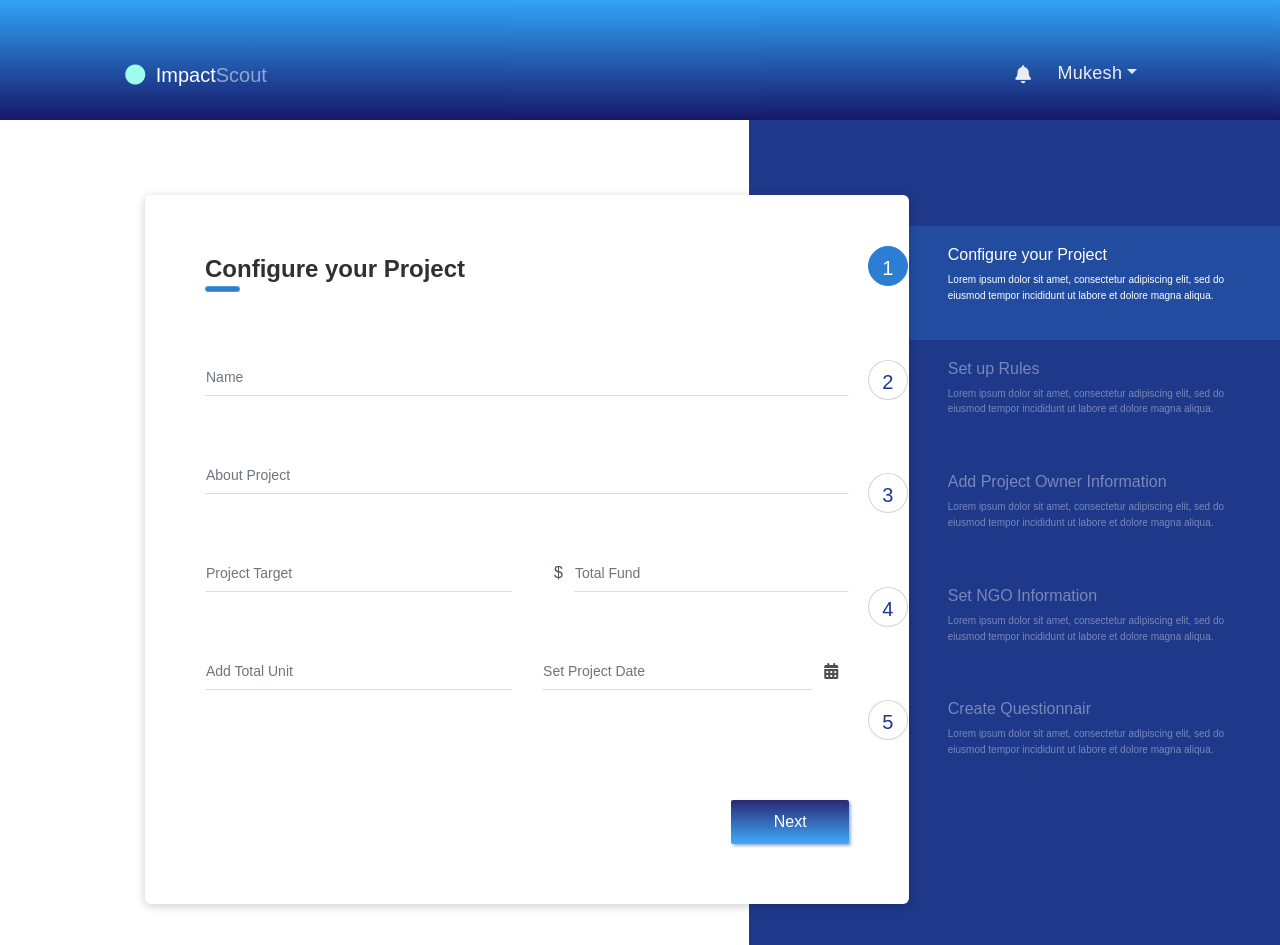
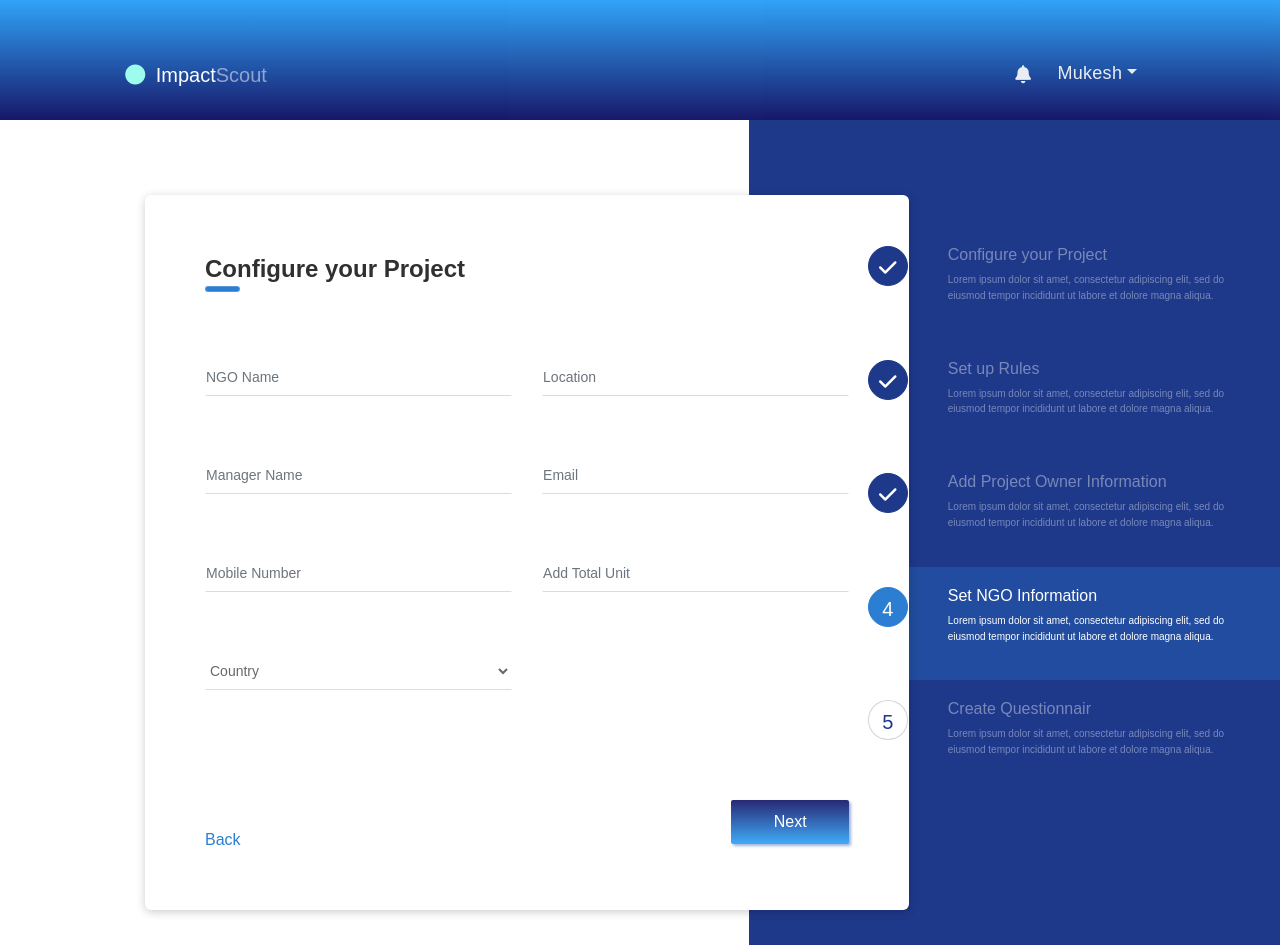
Before and after one commit to ankitm27/CSR_dashboard, a React (Create React App) app: page /step4 in a window 1280 px wide. Built offline with nearby package versions, Linux system fonts and the light colour scheme; a web font is replaced by a local one.

Commit message:
Projects

```diff
--- a/src/Components/CreateProject/Step4/CreateProject.jsx
+++ b/src/Components/CreateProject/Step4/CreateProject.jsx
@@ -43,31 +43,31 @@ class CreateProject extends Component {
                                 <div className="col-md-12 projectform">
                                     <Form>
                                         <div className="row">
-                                            <div className="col-md-12">
+                                            <div className="col-md-6">
                                                 <Form.Group controlId="formBasicName">
-                                                    <Form.Control type="text" placeholder="Name" />
+                                                    <Form.Control type="text" placeholder="NGO Name" />
                                                 </Form.Group>
                                             </div>
-                                            <div className="col-md-12">
+                                            <div className="col-md-6">
+                                                <Form.Group controlId="formBasicName">
+                                                    <Form.Control type="text" placeholder="Location" />
+                                                </Form.Group>
+                                            </div>
+                                            <div className="col-md-6">
                                                 <Form.Group controlId="formBasicProject">
-                                                    <Form.Control type="text" placeholder="About Project" />
+                                                    <Form.Control type="text" placeholder="Manager Name" />
                                                 </Form.Group>
                                             </div>
 
                                             <div className="col-md-6">
                                                 <Form.Group controlId="formBasicTarget">
-                                                    <Form.Control type="text" placeholder="Project Target" />
+                                                    <Form.Control type="email" placeholder="Email" />
                                                 </Form.Group>
                                             </div>
                                             <div className="col-md-6">
-                                                <InputGroup>
-                                                    <InputGroup.Prepend>
-                                                        <InputGroup.Text id="inputGroupPrepend">$</InputGroup.Text>
-                                                    </InputGroup.Prepend>
-                                                    <Form.Control
-                                                        type="text"
-                                                        placeholder="Total Fund" />
-                                                </InputGroup>
+                                                <Form.Group controlId="formBasicTarget">
+                                                    <Form.Control type="number" placeholder="Mobile Number" />
+                                                </Form.Group>
                                             </div>
 
 
@@ -77,24 +77,30 @@ class CreateProject extends Component {
                                                     <Form.Control type="text" placeholder="Add Total Unit" />
                                                 </Form.Group>
                                             </div>
+
+
+
                                             <div className="col-md-6">
-                                                <InputGroup>
-
-                                                    <Form.Control
-                                                        type="text"
-                                                        placeholder="Set Project Date" />
-                                                    <InputGroup.Prepend>
-                                                        <InputGroup.Text id="inputGroupPrepend" selected={this.state.startDate}
-                                                            onChange={this.handleChange} >  <i className="fa fa-calendar" aria-hidden="true"></i> </InputGroup.Text>
-                                                    </InputGroup.Prepend>
-                                                </InputGroup>
+                                                <Form.Control as="select">
+                                                    <option>Country</option>
+                                                    <option>...</option>
+                                                </Form.Control>
                                             </div>
 
-                                            <div className="col-md-12 text-right">
+
+                                            <div className="col-md-6">
+
+                                            </div>
+
+                                            <div className="col-md-6 text-left back1">
+                                                <a>Back</a>
+                                            </div>
+                                            <div className="col-md-6 text-right">
                                                 <Button variant="primary" type="submit" className="submit">
                                                     Next
                                                  </Button>
                                             </div>
+
                                         </div>
                                     </Form>
                                 </div>
@@ -105,10 +111,10 @@ class CreateProject extends Component {
 
                 <div className="col-md-5 right ">
                     <div className="row section">
-                        <div className="col-md-12 projectsection active">
+                        <div className="col-md-12 projectsection ">
                             <div className="row">
                                 <div className="col-md-4 text-right stepparent">
-                                    <h1 className="stepnumber active">1</h1>
+                                    <h1 className="stepnumber check"><i className="fa fa-check" /></h1>
                                 </div>
                                 <div className="col-md-7">
                                     <h1>{this.state.Step1}</h1>
@@ -121,7 +127,7 @@ class CreateProject extends Component {
                         <div className="col-md-12 projectsection">
                             <div className="row">
                                 <div className="col-md-4 text-right stepparent">
-                                    <h1 className="stepnumber">2</h1>
+                                    <h1 className="stepnumber check"><i className="fa fa-check" /></h1>
                                 </div>
                                 <div className="col-md-7">
                                     <h1>{this.state.Step2}</h1>
@@ -133,7 +139,7 @@ class CreateProject extends Component {
                         <div className="col-md-12 projectsection">
                             <div className="row">
                                 <div className="col-md-4 text-right stepparent">
-                                    <h1 className="stepnumber">3</h1>
+                                    <h1 className="stepnumber check"><i className="fa fa-check" /></h1>
                                 </div>
                                 <div className="col-md-7">
                                     <h1>{this.state.Step3}</h1>
@@ -142,10 +148,10 @@ class CreateProject extends Component {
                             </div>
                         </div>
 
-                        <div className="col-md-12 projectsection">
+                        <div className="col-md-12 projectsection active">
                             <div className="row">
                                 <div className="col-md-4 text-right stepparent">
-                                    <h1 className="stepnumber">4</h1>
+                                    <h1 className="stepnumber active">4</h1>
                                 </div>
                                 <div className="col-md-7">
                                     <h1>{this.state.Step4}</h1>
--- a/src/Components/Projects/Projects.jsx
+++ b/src/Components/Projects/Projects.jsx
@@ -16,11 +16,11 @@ class Projects extends Component {
             Status: null,
             LastUpdatedAt: null,
             Description: null,
-            Goal: 'Clean water and sustainability ',
-            Average: '70%',
-            Result: 'Good',
-            DaysLeft: '8 Days left',
-            Funding: '$1200'
+            Goal: null,
+            Average: null,
+            Result: null,
+            DaysLeft: null,
+            Funding: null
         };
         // alert("this.props", this.props.programs);
 
@@ -37,32 +37,32 @@ class Projects extends Component {
     }
 
     render() {
-
+        const { programs } = this.props;
         return (
             <div className="row Projects">
 
                 <div className="col-md-4 projectlist">
                     <div className="row projectcard">
                         <div className="col-md-6 left">
-                            <h1>{this.state.ProjectName}</h1>
-                            <p>{this.state.LastUpdatedAt}</p>
+                            <h1>{programs.title}</h1>
+                            <p>{programs.updatedAt}</p>
                         </div>
                         <div className="col-md-6 right text-right">
-                            <button type="button" class="btn btn-status"> <i className="fa  fa-circle"></i> {this.state.Status}</button>
+                            <button type="button" class="btn btn-status"> <i className="fa  fa-circle"></i> {programs.Status}</button>
                         </div>
                         <div className="col-md-12  text-left description">
-                            <p>{this.state.Description}</p>
+                            <p>{programs.description}</p>
                         </div>
                         <div className="col-md-12  text-left goal">
-                            <p>Goal : <span>{this.state.Goal}</span></p>
+                            <p>Goal : <span>{programs.goal}</span></p>
                         </div>
                         <div className="col-md-11  text-left goalachived">
-                            <p>Goal Achieved <span className="text-right"> {this.state.Average}</span></p>
+                            <p>Goal Achieved <span className="text-right"> {programs.goalAchieved}</span></p>
                         </div>
                         <hr></hr>
 
                         <div className="col-md-12  text-left result">
-                            <p>Result <span className="text-right"> {this.state.Result}</span></p>
+                            <p>Result <span className="text-right"> {programs.Result}</span></p>
                         </div>
                         <div className="col-md-12">
                             <div class="progress">
@@ -74,10 +74,10 @@ class Projects extends Component {
                         <hr></hr>
 
                         <div className="col-md-6">
-                            <button type="button" class="btn btn-daysleft"> <i className="fa fa-clock-o"></i> {this.state.DaysLeft}</button>
+                            <button type="button" class="btn btn-daysleft"> <i className="fa fa-clock-o"></i> {programs.endDate}</button>
                         </div>
                         <div className="col-md-6  text-left funding">
-                            <p>Funding: {this.state.Funding}</p>
+                            <p>Funding: {programs.funding}</p>
                         </div>
                     </div>
                 </div>
```
